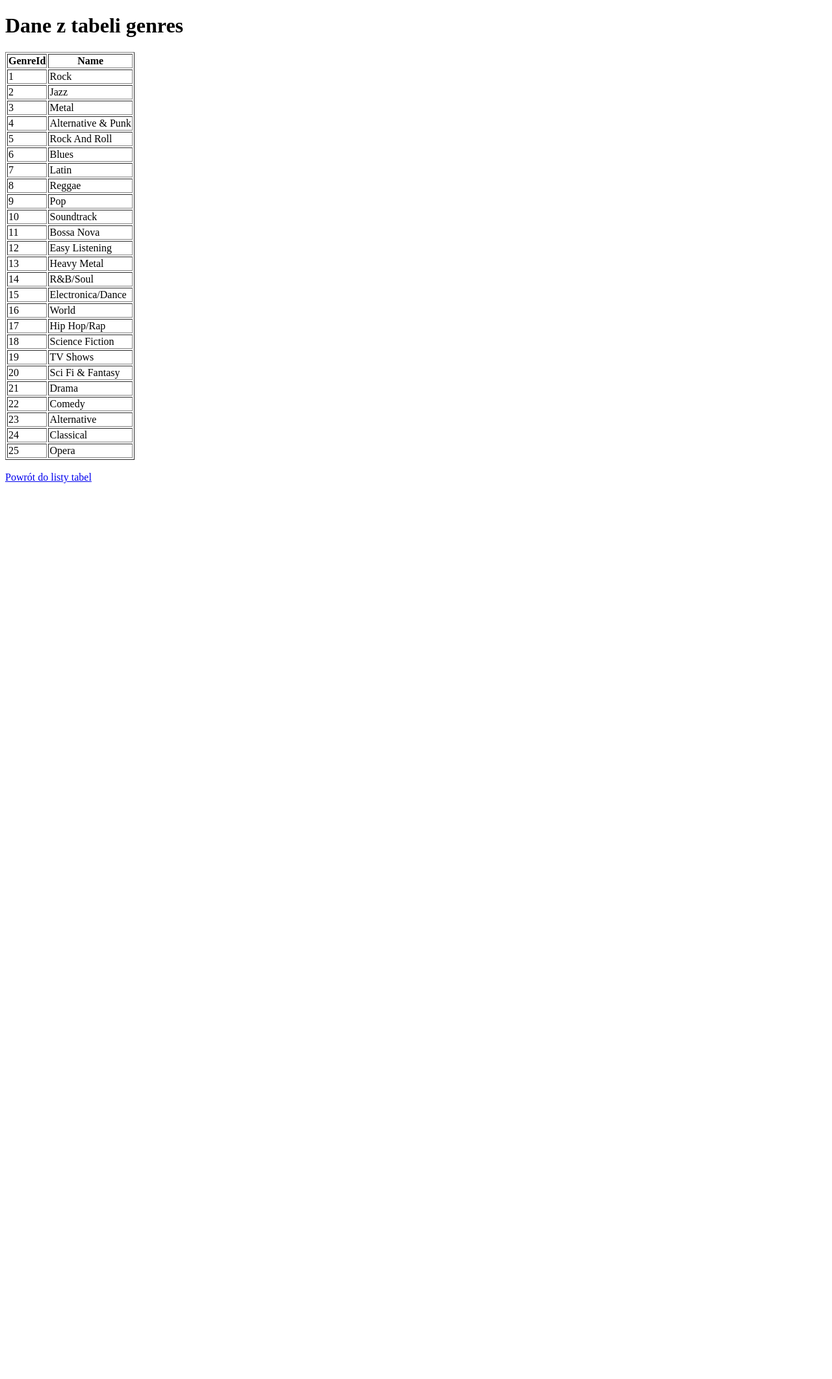
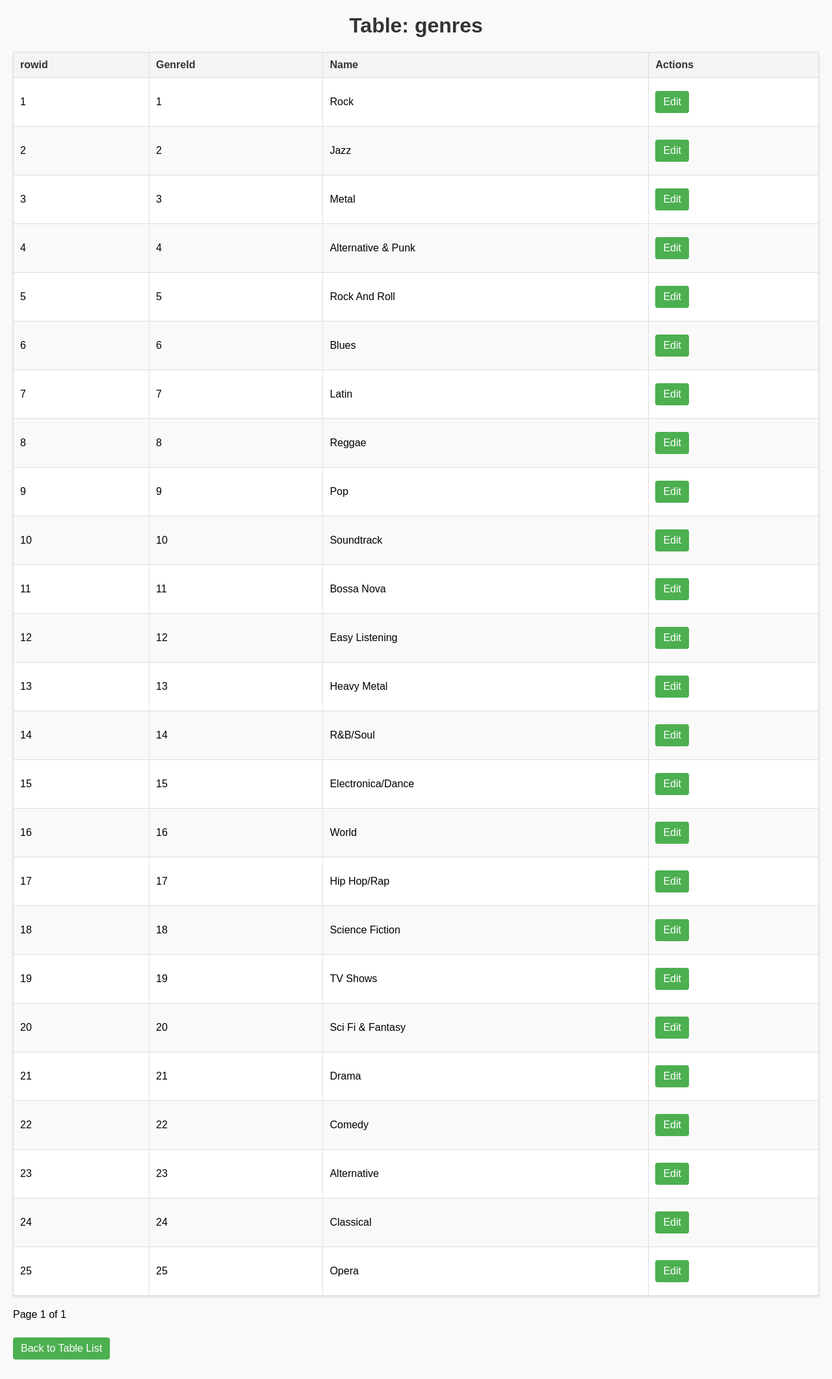
Before and after one commit to kobango/LockPick, a Flask app: a page that uses templates/table.html in a window 1280 px wide. Shown: the whole page at 65% size. Before the commit the page ends 744 px from the top, so only its background shows below. Run offline with Flask 3, Linux system fonts and the light colour scheme.

Commit message:
Row Edit + styles

```diff
--- a/app.py
+++ b/app.py
@@ -1,7 +1,6 @@
-from flask import Flask, render_template
+from flask import Flask, render_template, redirect, request, url_for
 from flask_sqlalchemy import SQLAlchemy
 from sqlalchemy.sql import text
-#import SQLAlchemy
 from sqlalchemy import inspect
 import os
 
@@ -15,9 +14,8 @@ if os.path.exists(file_path):
 else:
     print(f"Database file does not exist: {file_path}")
 
-app.config['SQLALCHEMY_DATABASE_URI'] = f"sqlite:///{os.path.join(basedir, 'chinook.db')}"
+app.config['SQLALCHEMY_DATABASE_URI'] = f"sqlite:///{file_path}"
 print("Database URI:", app.config['SQLALCHEMY_DATABASE_URI'])
-# Podaj tutaj ścieżkę do swojej bazy danych
 app.config['SQLALCHEMY_TRACK_MODIFICATIONS'] = False
 
 db = SQLAlchemy(app)
@@ -30,11 +28,8 @@ def get_tables_and_columns():
         tables = {}
         for table_name in table_names:
             columns = inspector.get_columns(table_name)
-            print(f"Columns in {table_name}: {columns}")
             tables[table_name] = [column['name'] for column in columns]
-
         return tables
-
 
 # Strona główna z listą tabel
 @app.route('/')
@@ -47,18 +42,62 @@ def index():
     tables = get_tables_and_columns()
     return render_template('index.html', tables=tables)
 
-
-# Strona wyświetlająca dane z wybranej tabeli
+# Strona wyświetlająca dane z wybranej tabeli z paginacją
 @app.route('/table/<table_name>')
 def table_view(table_name):
     tables = get_tables_and_columns()  # Lista tabel i kolumn
     if table_name not in tables:
         return f"Table {table_name} does not exist.", 404
 
-    # Pobranie danych z tabeli jako lista słowników
-    data = db.session.execute(text(f"SELECT * FROM {table_name}")).fetchall()
+    # Parametry paginacji
+    page = request.args.get('page', 1, type=int)
+    per_page = 100  # Liczba rekordów na stronę
+    offset = (page - 1) * per_page
+
+    # Pobranie danych z tabeli z paginacją i uwzględnieniem rowid
+    data = db.session.execute(
+        text(f"SELECT rowid, * FROM {table_name} LIMIT :limit OFFSET :offset"),
+        {'limit': per_page, 'offset': offset}
+    ).fetchall()
+
+    column_names = ['rowid'] + tables[table_name]
+    total_records = db.session.execute(text(f"SELECT COUNT(*) FROM {table_name}")).scalar()
+    total_pages = (total_records + per_page - 1) // per_page
+
+    return render_template(
+        'table.html',
+        table_name=table_name,
+        columns=column_names,
+        data=data,
+        page=page,
+        total_pages=total_pages
+    )
+
+# Strona edycji wiersza
+@app.route('/table/<table_name>/edit/<int:row_id>', methods=['GET', 'POST'])
+def edit_row(table_name, row_id):
+    tables = get_tables_and_columns()
+    if table_name not in tables:
+        return f"Table {table_name} does not exist.", 404
+
     column_names = tables[table_name]
-    return render_template('table.html', table_name=table_name, columns=column_names, data=data)
+    if request.method == 'POST':
+        # Pobranie danych z formularza
+        updated_data = {col: request.form[col] for col in column_names}
+        # Budowanie zapytania SQL
+        set_clause = ", ".join([f"{col} = :{col}" for col in column_names])
+        query = text(f"UPDATE {table_name} SET {set_clause} WHERE rowid = :row_id")
+        db.session.execute(query, {**updated_data, 'row_id': row_id})
+        db.session.commit()
+        return redirect(url_for('table_view', table_name=table_name))
+
+    # Pobranie danych wiersza
+    row_data = db.session.execute(
+        text(f"SELECT rowid, * FROM {table_name} WHERE rowid = :row_id"),
+        {'row_id': row_id}
+    ).fetchone()
+
+    return render_template('edit_row.html', table_name=table_name, columns=column_names, row=row_data)
 
 
 if __name__ == '__main__':
--- /dev/null
+++ b/static/styles.css
@@ -0,0 +1,140 @@
+body {
+    font-family: Arial, sans-serif;
+    margin: 20px;
+    background-color: #f9f9f9;
+}
+
+h1 {
+    color: #333;
+    text-align: center;
+}
+
+table {
+    width: 100%;
+    border-collapse: collapse;
+    margin: 20px 0;
+    background: #fff;
+    box-shadow: 0 2px 4px rgba(0, 0, 0, 0.1);
+}
+
+table th, table td {
+    border: 1px solid #ddd;
+    padding: 10px;
+    text-align: left;
+}
+
+table th {
+    background-color: #f4f4f4;
+    color: #333;
+    font-weight: bold;
+}
+
+table tr:nth-child(even) {
+    background-color: #f9f9f9;
+}
+
+table tr:hover {
+    background-color: #f1f1f1;
+}
+
+.btn, .btn-back {
+    display: inline-block;
+    padding: 8px 12px;
+    margin: 10px 0;
+    background-color: #4CAF50;
+    color: white;
+    text-decoration: none;
+    border-radius: 4px;
+    text-align: center;
+}
+
+.btn:hover, .btn-back:hover {
+    background-color: #45a049;
+}
+
+.pagination {
+    text-align: center;
+    margin: 20px 0;
+}
+
+.pagination a {
+    margin: 0 5px;
+    text-decoration: none;
+    color: #007BFF;
+}
+
+.pagination a:hover {
+    text-decoration: underline;
+}
+form {
+    max-width: 600px;
+    margin: 0 auto;
+    background: #fff;
+    padding: 20px;
+    border: 1px solid #ddd;
+    border-radius: 8px;
+    box-shadow: 0 2px 4px rgba(0, 0, 0, 0.1);
+}
+label {
+    font-weight: bold;
+    display: block;
+    margin-top: 15px;
+}
+input[type="text"] {
+    width: 100%;
+    padding: 8px;
+    margin-top: 5px;
+    border: 1px solid #ccc;
+    border-radius: 4px;
+}
+button {
+    background-color: #4CAF50;
+    color: white;
+    padding: 10px 15px;
+    margin-top: 20px;
+    border: none;
+    border-radius: 4px;
+    cursor: pointer;
+}
+button:hover {
+    background-color: #45a049;
+}
+a {
+    text-decoration: none;
+    color: #007BFF;
+    margin-left: 10px;
+}
+a:hover {
+    text-decoration: underline;
+}
+
+.table-list {
+    list-style: none;
+    padding: 0;
+    margin: 20px 0;
+    text-align: center;
+}
+
+.table-list li {
+    display: inline-block;
+    margin: 10px;
+}
+
+.table-list .btn {
+    display: inline-block;
+    padding: 10px 15px;
+    background-color: #4CAF50;
+    color: white;
+    text-decoration: none;
+    border-radius: 4px;
+    font-size: 16px;
+    transition: background-color 0.3s ease;
+}
+
+.table-list .btn:hover {
+    background-color: #45a049;
+}
+
+.table-list .btn:active {
+    background-color: #3e8e41;
+}
--- a/templates/index.html
+++ b/templates/index.html
@@ -2,14 +2,16 @@
 <html lang="pl">
 <head>
     <meta charset="UTF-8">
+    <meta name="viewport" content="width=device-width, initial-scale=1.0">
     <title>Przeglądarka Bazy Danych</title>
+    <link rel="stylesheet" href="/static/styles.css">
 </head>
 <body>
     <h1>Przeglądarka Bazy Danych</h1>
     <h2>Tabele</h2>
     <ul>
         {% for table_name, columns in tables.items() %}
-            <li><a href="{{ url_for('table_view', table_name=table_name) }}">{{ table_name }}</a></li>
+            <li><a href="{{ url_for('table_view', table_name=table_name) }}" class="btn">{{ table_name }}</a></li>
         {% endfor %}
     </ul>
 </body>
--- a/templates/table.html
+++ b/templates/table.html
@@ -1,26 +1,48 @@
 <!DOCTYPE html>
-<html lang="pl">
+<html>
 <head>
     <meta charset="UTF-8">
-    <title>Dane z tabeli {{ table_name }}</title>
+    <meta name="viewport" content="width=device-width, initial-scale=1.0">
+    <title>Table View</title>
+    <link rel="stylesheet" href="/static/styles.css">
 </head>
 <body>
-    <h1>Dane z tabeli {{ table_name }}</h1>
+    <h1>Table: {{ table_name }}</h1>
     <table border="1">
+        <thead>
             <tr>
                 {% for column in columns %}
                     <th>{{ column }}</th>
                 {% endfor %}
+                <th>Actions</th>
             </tr>
+        </thead>
+        <tbody>
             {% for row in data %}
                 <tr>
                     {% for value in row %}
                         <td>{{ value }}</td>
                     {% endfor %}
+                <td>
+                    <a href="{{ url_for('edit_row', table_name=table_name, row_id=row[0]) }}" class="btn">Edit</a>
+                </td>
+
                 </tr>
+
             {% endfor %}
+        </tbody>
     </table>
-    <br>
-    <a href="{{ url_for('index') }}">Powrót do listy tabel</a>
+    <div>
+        <p>Page {{ page }} of {{ total_pages }}</p>
+        {% if page > 1 %}
+            <a href="{{ url_for('table_view', table_name=table_name, page=page - 1) }}" class="btn">Previous</a>
+        {% endif %}
+        {% if page < total_pages %}
+            <a href="{{ url_for('table_view', table_name=table_name, page=page + 1) }}" class="btn">Next</a>
+        {% endif %}
+    </div>
+    <div>
+    <a href="{{ url_for('index') }}" class="btn">Back to Table List</a>
+    </div>
 </body>
 </html>
```
Also changed, not shown: chinook.db. Lines whose indentation alone changed are shown as unchanged.
